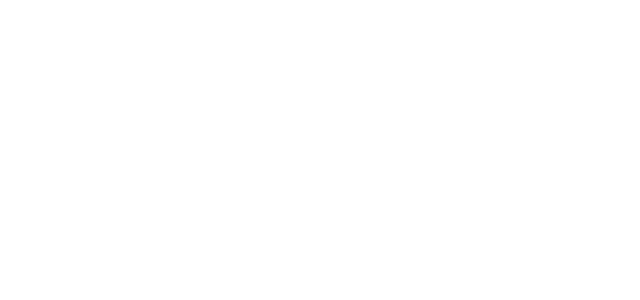
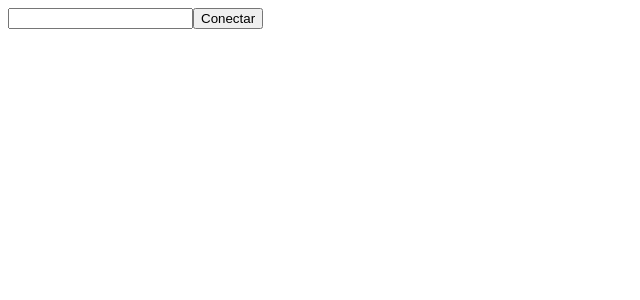
Before and after one commit to JavierMorales0/chat, a Vue app: page / in a window 1280 px wide. Shown: the top 300 px of the page, without its empty margins (0-640 px from the left). Built offline with nearby package versions, Linux system fonts and the light colour scheme.

Commit message:
Created the comunication with the socket server

```diff
--- a/package.json
+++ b/package.json
@@ -9,6 +9,7 @@
   },
   "dependencies": {
     "core-js": "^3.8.3",
+    "socket.io-client": "^4.4.1",
     "vue": "^3.2.13",
     "vue-router": "^4.0.3",
     "vuex": "^4.0.0"
--- a/public/index.html
+++ b/public/index.html
@@ -1,17 +1,24 @@
 <!DOCTYPE html>
 <html lang="">
   <head>
-    <meta charset="utf-8">
-    <meta http-equiv="X-UA-Compatible" content="IE=edge">
-    <meta name="viewport" content="width=device-width,initial-scale=1.0">
-    <link rel="icon" href="<%= BASE_URL %>favicon.ico">
+    <meta charset="utf-8" />
+    <meta http-equiv="X-UA-Compatible" content="IE=edge" />
+    <meta name="viewport" content="width=device-width,initial-scale=1.0" />
+    <link rel="icon" href="<%= BASE_URL %>favicon.ico" />
     <title><%= htmlWebpackPlugin.options.title %></title>
   </head>
   <body>
     <noscript>
-      <strong>We're sorry but <%= htmlWebpackPlugin.options.title %> doesn't work properly without JavaScript enabled. Please enable it to continue.</strong>
+      <strong
+        >We're sorry but <%= htmlWebpackPlugin.options.title %> doesn't work
+        properly without JavaScript enabled. Please enable it to
+        continue.</strong
+      >
     </noscript>
     <div id="app"></div>
     <!-- built files will be auto injected -->
+    <script
+      src="https://cdnjs.cloudflare.com/ajax/libs/socket.io/4.4.1/socket.io.js"
+    ></script>
   </body>
 </html>
--- a/src/App.vue
+++ b/src/App.vue
@@ -1,13 +1,49 @@
-<template >
+<template>
   <div>
-
+    <input type="text" v-model="nickname" v-if="!connected" />
+    <button v-on:click.prevent="connect(nickname)" v-if="!connected">
+      Conectar
+    </button>
+    <button v-on:click.prevent="disconnect(nickname)" v-if="connected">
+      Desconectar
+    </button>
   </div>
 </template>
 <script>
+import io from "socket.io-client";
 export default {
-
-}
+  data() {
+    return {
+      socket: null,
+      connected: false,
+      nickname: null,
+    };
+  },
+  methods: {
+    connect(nickname) {
+      if (!nickname) {
+        alert("Por favor, escriba un nickname");
+        return;
+      }
+      this.socket = io(
+        "https://jalex-chat.herokuapp.com/chat?nickname=" + nickname
+      );
+      this.connected = true;
+      this.socket.on("connect", () => {
+        console.log("Connected");
+      });
+      this.socket.on("message", (data) => {
+        console.log(data);
+      });
+      this.socket.on("disconnect", () => {
+        console.log("Disconnected");
+      });
+    },
+    disconnect() {
+      this.socket.disconnect();
+      this.connected = false;
+    },
+  },
+};
 </script>
-<style lang="">
-
-</style>
+<style lang=""></style>
```
Also changed, not shown: src/main.js (+5 -9 lines), 2 other files (tests, documents, lock files or other folders).
